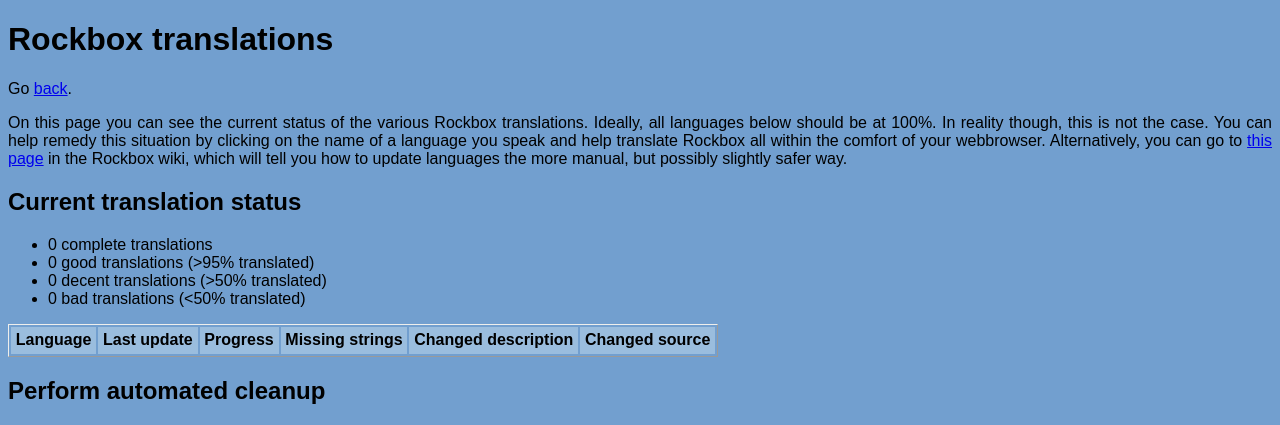
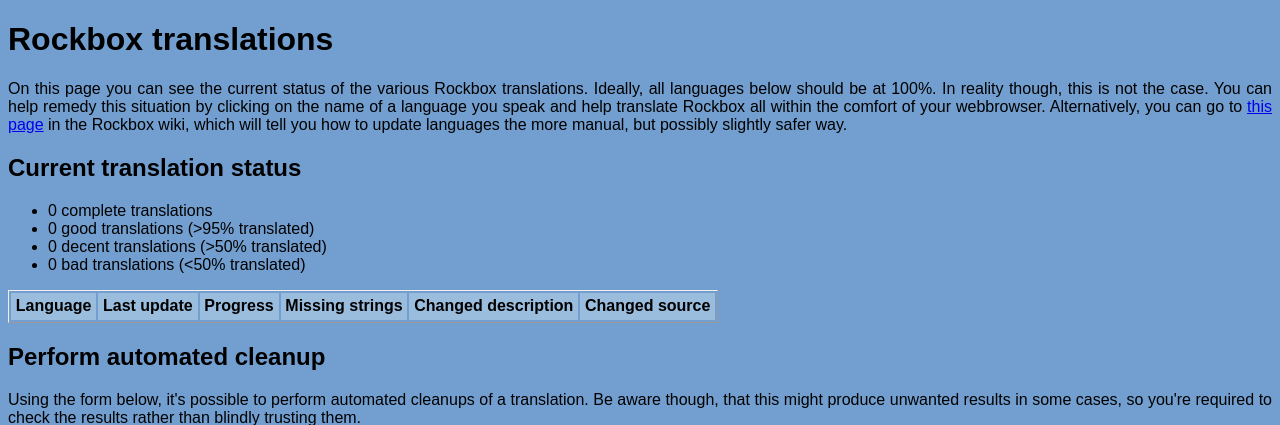
Before and after one commit to Rockbox/translate, a PHP site: page / in a window 1280 px wide. Shown: the top 425 px of the page. Run offline with PHP 8.4, Linux system fonts and the light colour scheme.

Commit message:
Remove a link that makes no sense.
git-svn-id: svn://svn.rockbox.org/rockbox/translate.rockbox.org@24386 a1c6a512-1295-4272-9138-f99709370657

```diff
--- a/index.php
+++ b/index.php
@@ -82,7 +82,6 @@ function show_stats() {
 
     echo <<<END
 <h1>Rockbox translations</h1>
-<p>Go <a href="../">back</a>.</p>
 
 <p>
 On this page you can see the current status of the various Rockbox translations.
```
